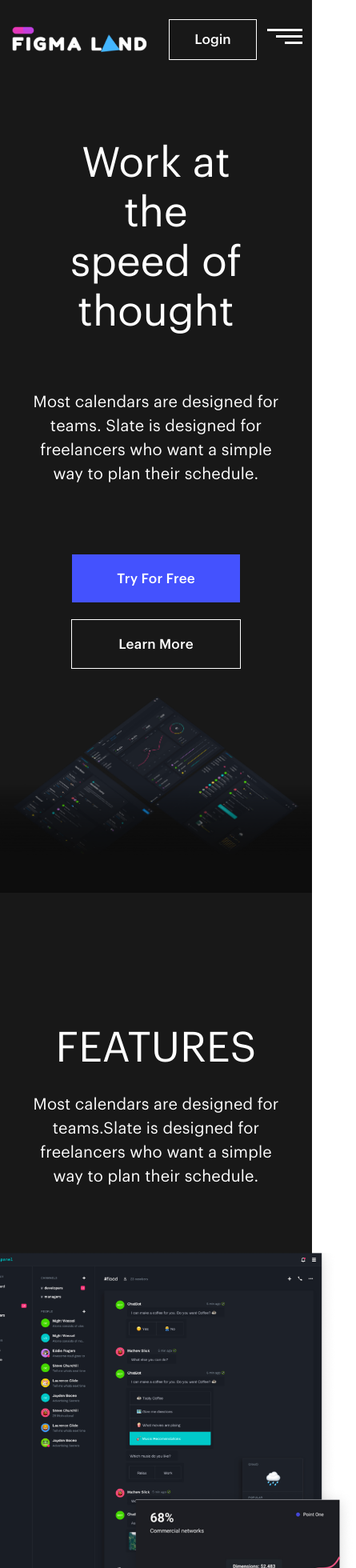
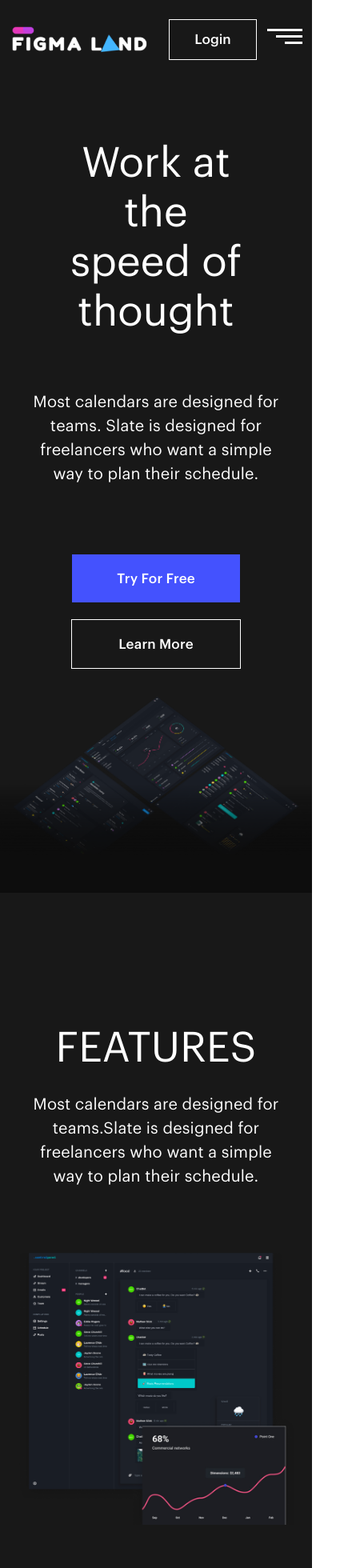
Before and after one commit to TheDa21crj/Landing-Page, a React (Create React App) app: page / in a window 390 px wide. Shown: the top 1960 px of the page at 80% size, 445 px wide, since content can reach past the window. Built offline with nearby package versions, Linux system fonts and the light colour scheme.

Commit message:
features made respo

```diff
--- a/src/Components/Css/Features.css
+++ b/src/Components/Css/Features.css
@@ -95,11 +95,7 @@
     text-align: left;
 }
 
-@media only screen and (max-width: 550px) {
-    .FeaturesPTagDiv p {
-        width: 80%;
-        margin-left: 10%;
-    }
+@media only screen and (max-width: 870px) {
     .FeatureDetailsDiv {
         flex-direction: column;
     }
@@ -110,3 +106,16 @@
         margin-bottom: 20px;
     }
 }
+
+@media only screen and (max-width: 600px) {
+    .FeaturesPTagDiv p {
+        width: 80%;
+        margin-left: 10%;
+    }
+}
+
+@media only screen and (max-width: 500px) {
+    .FeatureScreenImgTag {
+        width: 90%;
+    }
+}
```
